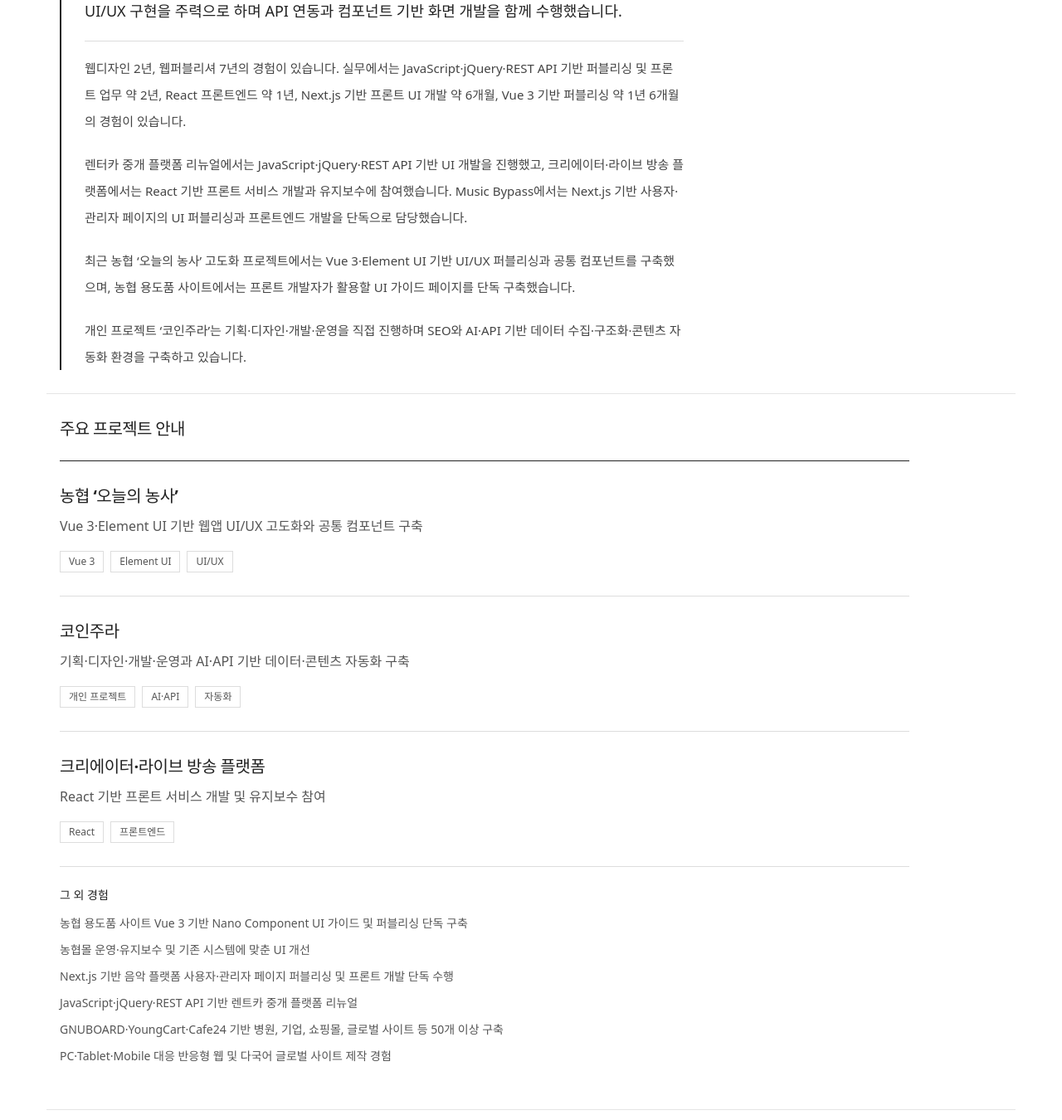
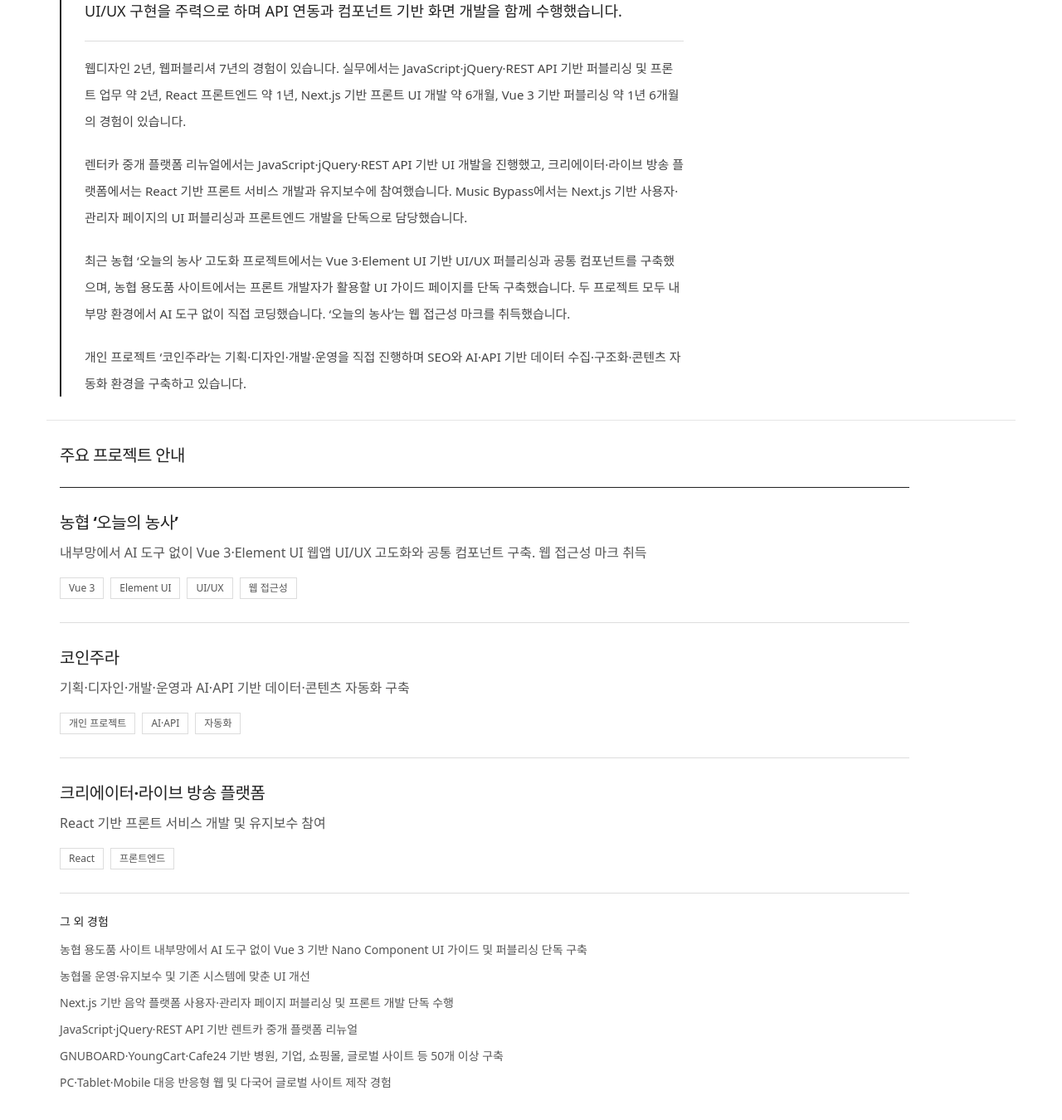
Before and after one commit to gaengkun/portfolio, a React (Vite) app: page / in a window 1280 px wide. Shown: the part 870-2220 px from the top of the page at 83% size. Built offline with nearby package versions, Linux system fonts and the light colour scheme; the HTML template or start-up script is replaced by a standard one.

Commit message:
Describe offline Nonghyup work and accessibility mark

```diff
--- a/src/content.ts
+++ b/src/content.ts
@@ -32,7 +32,7 @@
         description: '웹디자인 2년, 웹퍼블리셔 7년의 경험이 있습니다. 실무에서는 JavaScript·jQuery·REST API 기반 퍼블리싱 및 프론트 업무 약 2년, React 프론트엔드 약 1년, Next.js 기반 프론트 UI 개발 약 6개월, Vue 3 기반 퍼블리싱 약 1년 6개월의 경험이 있습니다.',
         body: [
           '렌터카 중개 플랫폼 리뉴얼에서는 JavaScript·jQuery·REST API 기반 UI 개발을 진행했고, 크리에이터·라이브 방송 플랫폼에서는 React 기반 프론트 서비스 개발과 유지보수에 참여했습니다. Music Bypass에서는 Next.js 기반 사용자·관리자 페이지의 UI 퍼블리싱과 프론트엔드 개발을 단독으로 담당했습니다.',
-          '최근 농협 ‘오늘의 농사’ 고도화 프로젝트에서는 Vue 3·Element UI 기반 UI/UX 퍼블리싱과 공통 컴포넌트를 구축했으며, 농협 용도품 사이트에서는 프론트 개발자가 활용할 UI 가이드 페이지를 단독 구축했습니다.',
+          '최근 농협 ‘오늘의 농사’ 고도화 프로젝트에서는 Vue 3·Element UI 기반 UI/UX 퍼블리싱과 공통 컴포넌트를 구축했으며, 농협 용도품 사이트에서는 프론트 개발자가 활용할 UI 가이드 페이지를 단독 구축했습니다. 두 프로젝트 모두 내부망 환경에서 AI 도구 없이 직접 코딩했습니다. ‘오늘의 농사’는 웹 접근성 마크를 취득했습니다.',
           '개인 프로젝트 ‘코인주라’는 기획·디자인·개발·운영을 직접 진행하며 SEO와 AI·API 기반 데이터 수집·구조화·콘텐츠 자동화 환경을 구축하고 있습니다.',
         ],
       },
@@ -41,12 +41,12 @@
         title: '주요 프로젝트 안내',
         description: '실무와 개인 프로젝트에서 맡은 주요 작업입니다.',
         featuredProjects: [
-          { title: '농협 ‘오늘의 농사’', description: 'Vue 3·Element UI 기반 웹앱 UI/UX 고도화와 공통 컴포넌트 구축', tags: ['Vue 3', 'Element UI', 'UI/UX'] },
+          { title: '농협 ‘오늘의 농사’', description: '내부망에서 AI 도구 없이 Vue 3·Element UI 웹앱 UI/UX 고도화와 공통 컴포넌트 구축. 웹 접근성 마크 취득', tags: ['Vue 3', 'Element UI', 'UI/UX', '웹 접근성'] },
           { title: '코인주라', description: '기획·디자인·개발·운영과 AI·API 기반 데이터·콘텐츠 자동화 구축', tags: ['개인 프로젝트', 'AI·API', '자동화'] },
           { title: '크리에이터·라이브 방송 플랫폼', description: 'React 기반 프론트 서비스 개발 및 유지보수 참여', tags: ['React', '프론트엔드'] },
         ],
         highlights: [
-          '농협 용도품 사이트 Vue 3 기반 Nano Component UI 가이드 및 퍼블리싱 단독 구축',
+          '농협 용도품 사이트 내부망에서 AI 도구 없이 Vue 3 기반 Nano Component UI 가이드 및 퍼블리싱 단독 구축',
           '농협몰 운영·유지보수 및 기존 시스템에 맞춘 UI 개선',
           'Next.js 기반 음악 플랫폼 사용자·관리자 페이지 퍼블리싱 및 프론트 개발 단독 수행',
           'JavaScript·jQuery·REST API 기반 렌트카 중개 플랫폼 리뉴얼',
```
